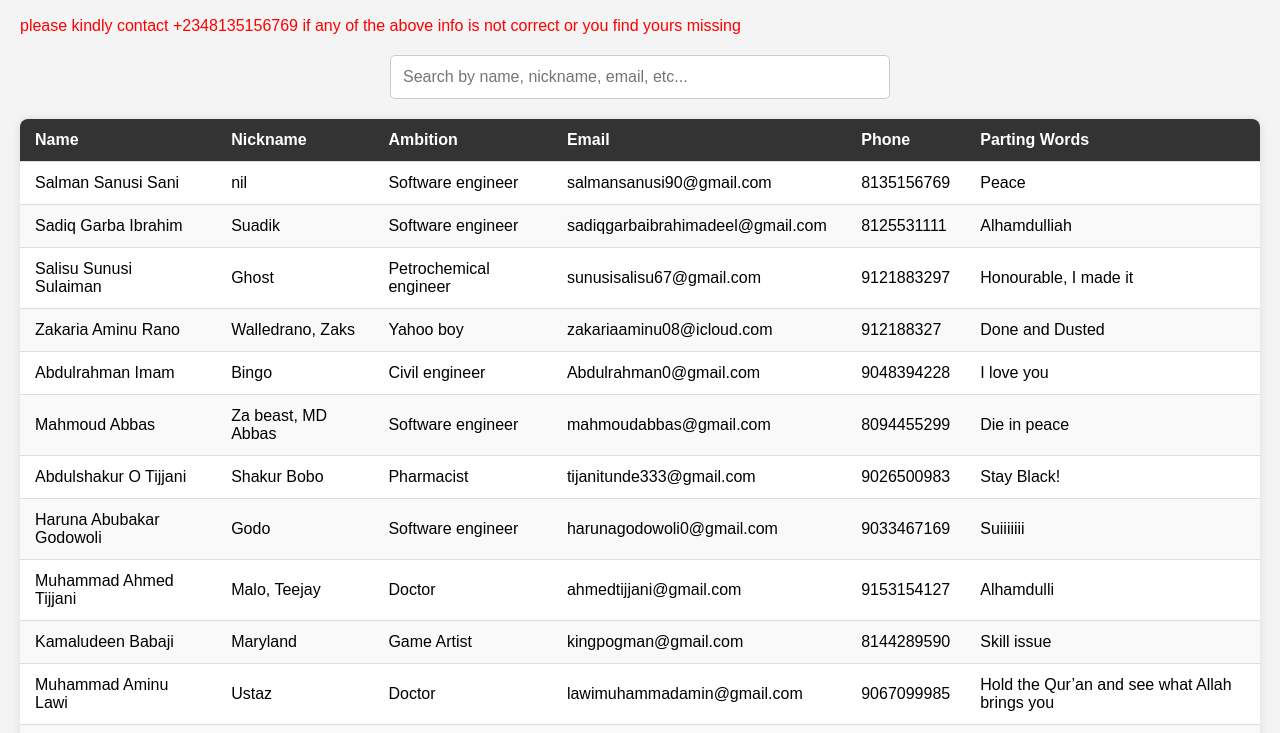
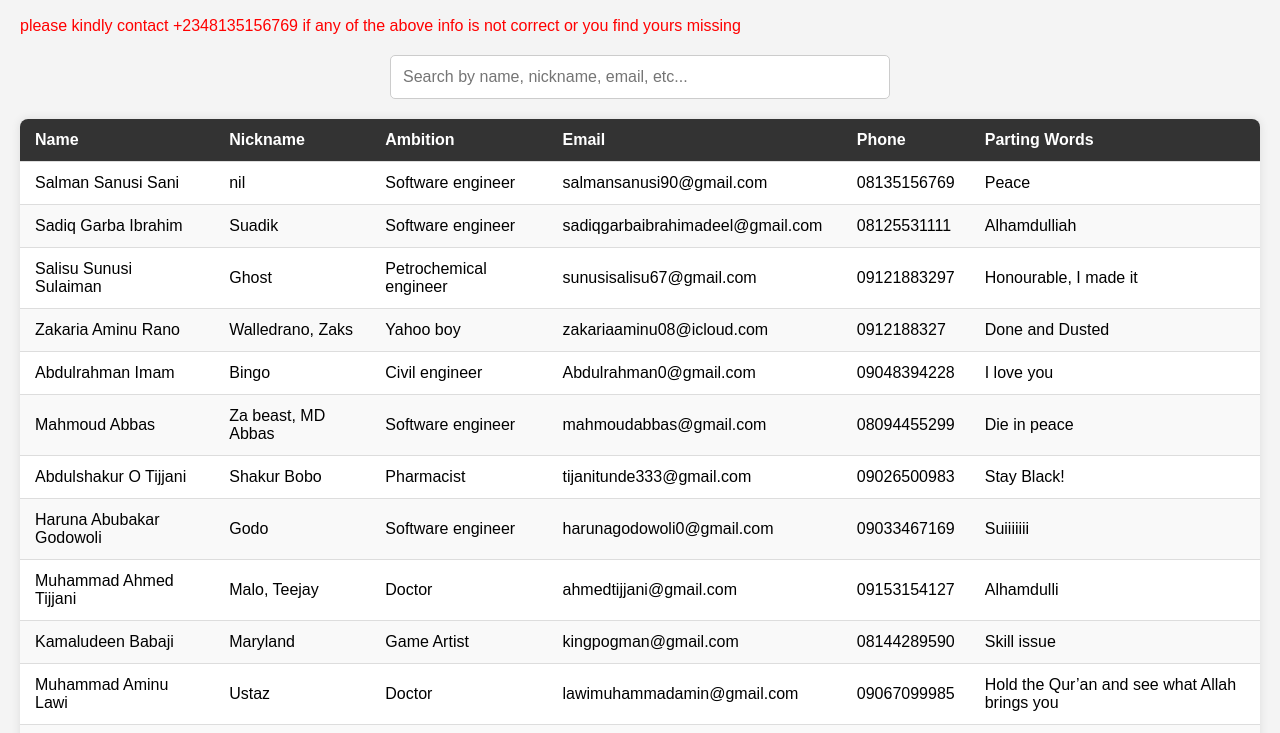
Before and after one commit to salmansanusisani/SS3, a plain HTML site: page index.html in a window 1280 px wide. Shown: the part 67-800 px from the top of the page. Drawn offline with Linux system fonts and the light colour scheme.

Commit message:
Update index.html

```diff
--- a/index.html
+++ b/index.html
@@ -148,26 +148,26 @@ p{
   <script>
     // Data to be displayed
 const data = [
-  { name: "Salman Sanusi Sani", nickname: "nil", ambition: "Software engineer", email: "salmansanusi90@gmail.com", phone: "8135156769", partingWords: "Peace" },
-  { name: "Sadiq Garba Ibrahim", nickname: "Suadik", ambition: "Software engineer", email: "sadiqgarbaibrahimadeel@gmail.com", phone: "8125531111", partingWords: "Alhamdulliah" },
-  { name: "Salisu Sunusi Sulaiman", nickname: "Ghost", ambition: "Petrochemical engineer", email: "sunusisalisu67@gmail.com", phone: "9121883297", partingWords: "Honourable, I made it" },
-  { name: "Zakaria Aminu Rano", nickname: "Walledrano, Zaks", ambition: "Yahoo boy", email: "zakariaaminu08@icloud.com", phone: "912188327", partingWords: "Done and Dusted" },
-  { name: "Abdulrahman Imam", nickname: "Bingo", ambition: "Civil engineer", email: "Abdulrahman0@gmail.com", phone: "9048394228", partingWords: "I love you" },
-  { name: "Mahmoud Abbas", nickname: "Za beast, MD Abbas", ambition: "Software engineer", email: "mahmoudabbas@gmail.com", phone: "8094455299", partingWords: "Die in peace" },
-  { name: "Abdulshakur O Tijjani", nickname: "Shakur Bobo", ambition: "Pharmacist", email: "tijanitunde333@gmail.com", phone: "9026500983", partingWords: "Stay Black!" },
-  { name: "Haruna Abubakar Godowoli", nickname: "Godo", ambition: "Software engineer", email: "harunagodowoli0@gmail.com", phone: "9033467169", partingWords: "Suiiiiiii" },
-  { name: "Muhammad Ahmed Tijjani", nickname: "Malo, Teejay", ambition: "Doctor", email: "ahmedtijjani@gmail.com", phone: "9153154127", partingWords: "Alhamdulli" },
-  { name: "Kamaludeen Babaji", nickname: "Maryland", ambition: "Game Artist", email: "kingpogman@gmail.com", phone: "8144289590", partingWords: "Skill issue" },
-  { name: "Muhammad Aminu Lawi", nickname: "Ustaz", ambition: "Doctor", email: "lawimuhammadamin@gmail.com", phone: "9067099985", partingWords: "Hold the Qur’an and see what Allah brings you" },
-  { name: "Muhammad Murtala", nickname: "Homie", ambition: "Mechanical engineer", email: "muhammadmmaiarizoko@gmail.com", phone: "9089296194", partingWords: "It is not over until I say so" },
-  { name: "Muhammad A Seze", nickname: "Zexy", ambition: "Cybersecurity", email: "sezemuhammad@gmail.com", phone: "9022526405", partingWords: "Shinzo Sasagge" },
-  { name: "Ibrahim Shafi’u", nickname: "Top G", ambition: "Software engineer", email: "arfatkhalil11@gmail.com", phone: "9020443230", partingWords: "We go again!" },
-  { name: "Ishaq Bako", nickname: "Muhammad Nasir", ambition: "Footballer", email: "Ishaqbakonasir222@gmail.com", phone: "9018051326", partingWords: "Suiiiiiii" },
-  { name: "Zahradeen Sani", nickname: "ZAZA", ambition: "International Relations", email: "yazid_saniusman@icloud.com", phone: "9027973246", partingWords: "I’m still my mommy’s boy" },
+  { name: "Salman Sanusi Sani", nickname: "nil", ambition: "Software engineer", email: "salmansanusi90@gmail.com", phone: "08135156769", partingWords: "Peace" },
+  { name: "Sadiq Garba Ibrahim", nickname: "Suadik", ambition: "Software engineer", email: "sadiqgarbaibrahimadeel@gmail.com", phone: "08125531111", partingWords: "Alhamdulliah" },
+  { name: "Salisu Sunusi Sulaiman", nickname: "Ghost", ambition: "Petrochemical engineer", email: "sunusisalisu67@gmail.com", phone: "09121883297", partingWords: "Honourable, I made it" },
+  { name: "Zakaria Aminu Rano", nickname: "Walledrano, Zaks", ambition: "Yahoo boy", email: "zakariaaminu08@icloud.com", phone: "0912188327", partingWords: "Done and Dusted" },
+  { name: "Abdulrahman Imam", nickname: "Bingo", ambition: "Civil engineer", email: "Abdulrahman0@gmail.com", phone: "09048394228", partingWords: "I love you" },
+  { name: "Mahmoud Abbas", nickname: "Za beast, MD Abbas", ambition: "Software engineer", email: "mahmoudabbas@gmail.com", phone: "08094455299", partingWords: "Die in peace" },
+  { name: "Abdulshakur O Tijjani", nickname: "Shakur Bobo", ambition: "Pharmacist", email: "tijanitunde333@gmail.com", phone: "09026500983", partingWords: "Stay Black!" },
+  { name: "Haruna Abubakar Godowoli", nickname: "Godo", ambition: "Software engineer", email: "harunagodowoli0@gmail.com", phone: "09033467169", partingWords: "Suiiiiiii" },
+  { name: "Muhammad Ahmed Tijjani", nickname: "Malo, Teejay", ambition: "Doctor", email: "ahmedtijjani@gmail.com", phone: "09153154127", partingWords: "Alhamdulli" },
+  { name: "Kamaludeen Babaji", nickname: "Maryland", ambition: "Game Artist", email: "kingpogman@gmail.com", phone: "08144289590", partingWords: "Skill issue" },
+  { name: "Muhammad Aminu Lawi", nickname: "Ustaz", ambition: "Doctor", email: "lawimuhammadamin@gmail.com", phone: "09067099985", partingWords: "Hold the Qur’an and see what Allah brings you" },
+  { name: "Muhammad Murtala", nickname: "Homie", ambition: "Mechanical engineer", email: "muhammadmmaiarizoko@gmail.com", phone: "09089296194", partingWords: "It is not over until I say so" },
+  { name: "Muhammad A Seze", nickname: "Zexy", ambition: "Cybersecurity", email: "sezemuhammad@gmail.com", phone: "09022526405", partingWords: "Shinzo Sasagge" },
+  { name: "Ibrahim Shafi’u", nickname: "Top G", ambition: "Software engineer", email: "arfatkhalil11@gmail.com", phone: "09020443230", partingWords: "We go again!" },
+  { name: "Ishaq Bako", nickname: "Muhammad Nasir", ambition: "Footballer", email: "Ishaqbakonasir222@gmail.com", phone: "09018051326", partingWords: "Suiiiiiii" },
+  { name: "Zahradeen Sani", nickname: "ZAZA", ambition: "International Relations", email: "yazid_saniusman@icloud.com", phone: "09027973246", partingWords: "I’m still my mommy’s boy" },
   { name: "Adam M Manu", nickname: "M.Adam", ambition: "Navy", email: "Nil", phone: "Nil", partingWords: "Nil" },
-  { name: "Bello Muhammad Sani", nickname: "Belloti", ambition: "Accountant", email: "bellosa83@gmail.com", phone: "7025997183", partingWords: "See you at the top" },
-  { name: "Musa Billyaminu", nickname: "The Boss", ambition: "Content creator", email: "musabilyaminu07@gmail.com", phone: "9065753496", partingWords: "Keep up the grind and time will come. Stay rich" },
-  { name: "Ibrahim Murtala", nickname: "Jago", ambition: "NDA", email: "Ibrahimkaab30@gmail.com", phone: "8088705211", partingWords: "Keep going" },
+  { name: "Bello Muhammad Sani", nickname: "Belloti", ambition: "Accountant", email: "bellosa83@gmail.com", phone: "07025997283", partingWords: "See you at the top" },
+  { name: "Musa Billyaminu", nickname: "The Boss", ambition: "Content creator", email: "musabilyaminu07@gmail.com", phone: "09065753496", partingWords: "Keep up the grind and time will come. Stay rich" },
+  { name: "Ibrahim Murtala", nickname: "Jago", ambition: "NDA", email: "Ibrahimkaab30@gmail.com", phone: "08088705211", partingWords: "Keep going" },
   { name: "Adam Murshid", nickname: "Murshit", ambition: "Software engineer", email: "Murshid@gmail.com", phone: "Nil", partingWords: "Determination is the key to success" }
 ];
 
```
